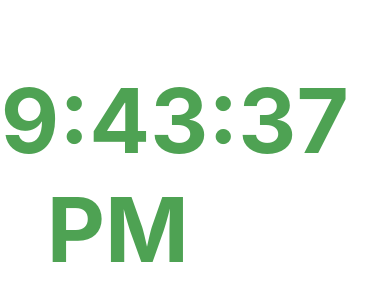
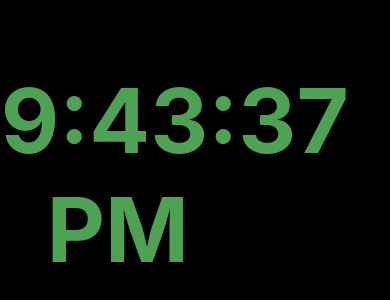
Before and after one commit to Saroj-Kumarr/Timer-App, a React (Create React App) app: page / in a window 390 px wide. Shown: the part 170-470 px from the top of the page. Built offline with nearby package versions, Linux system fonts and the light colour scheme.

Commit message:
Updating...

```diff
--- a/src/App.css
+++ b/src/App.css
@@ -1,5 +1,5 @@
 body {
-  background-color: white;
+  background-color:black;
 }
 
 #test {
@@ -10,12 +10,12 @@ body {
   top: 10%;
   margin-left: 20%;
   box-shadow: rgba(0, 0, 0, 0.25) 0px 25px 50px -12px;
-  background-color: white;
+  background-color:black;
   border-radius: 30px;
 }
 
 #btn:hover {
-  background-color: #ecf0f1;
+  background-color: black;
 }
 
 #test #header {
@@ -28,7 +28,7 @@ body {
 
 @media (max-width: 500px) {
   #test {
-    background-color: white;
+    background-color: black;
     box-shadow: rgba(0, 0, 0, 0.25) 0px 0px 0px 0px;
   }
 
@@ -37,5 +37,6 @@ body {
     font-size: 90px;
     margin-top: 65%;
     margin-left: -33%;
+
   }
 }
```
